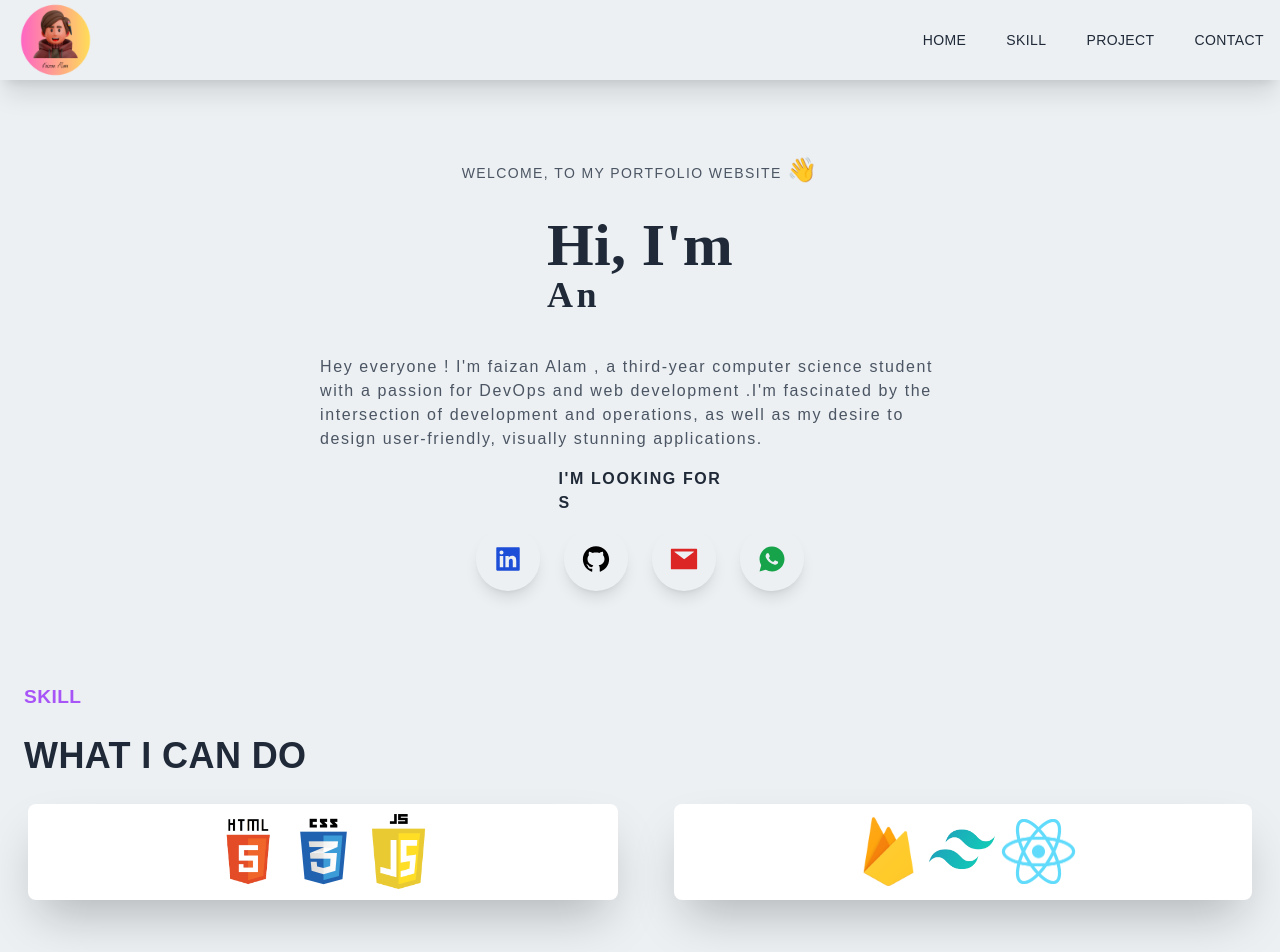
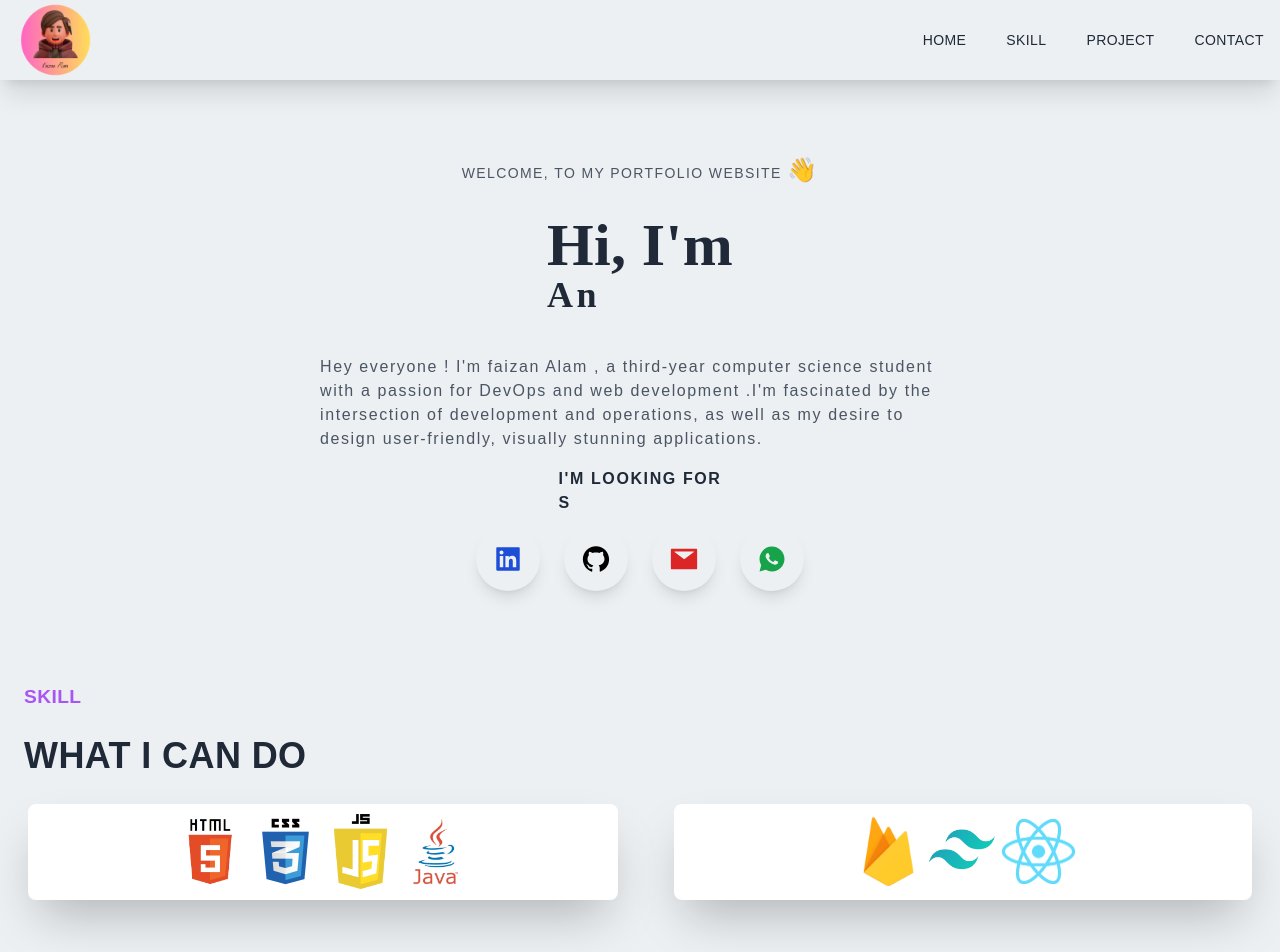
Before and after one commit to Faizan-Alam-1/my-portfolio-website, a Next.js app: page / in a window 1280 px wide. Shown: the top 952 px of the page. Built offline with nearby package versions, Linux system fonts and the light colour scheme.

Commit message:
Add a java image in skill section

```diff
--- a/components/Skill.jsx
+++ b/components/Skill.jsx
@@ -21,6 +21,7 @@ function Skill() {
           <Image src="/assets/skills/html.png" alt='/' width='75' height='40'/>
           <Image src="/assets/skills/css.png" alt='/' width='75' height='40'/>
           <Image src="/assets/skills/js.png" alt='/' width='75' height='40'/>
+          <Image src="/assets/skills/java.jpg" alt='/' width='75' height='40'/>
         </div>
 
 
```
Also changed, not shown: public/assets/skills/java.jpg (added).
